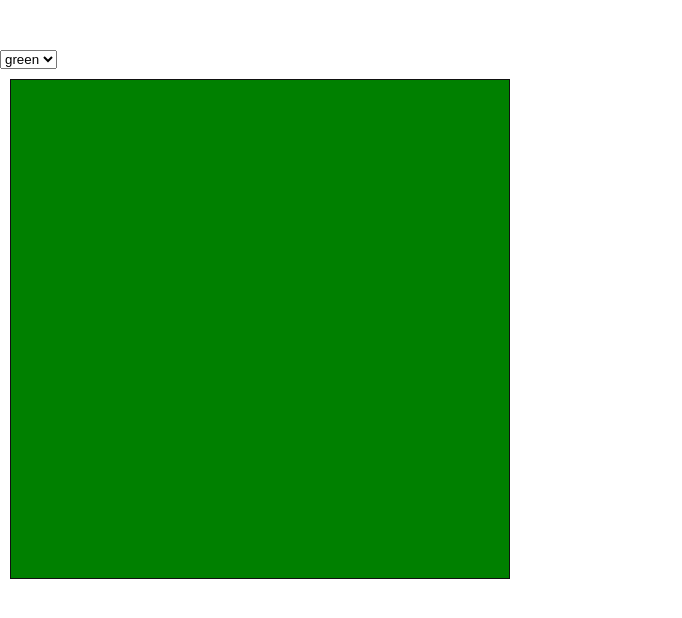
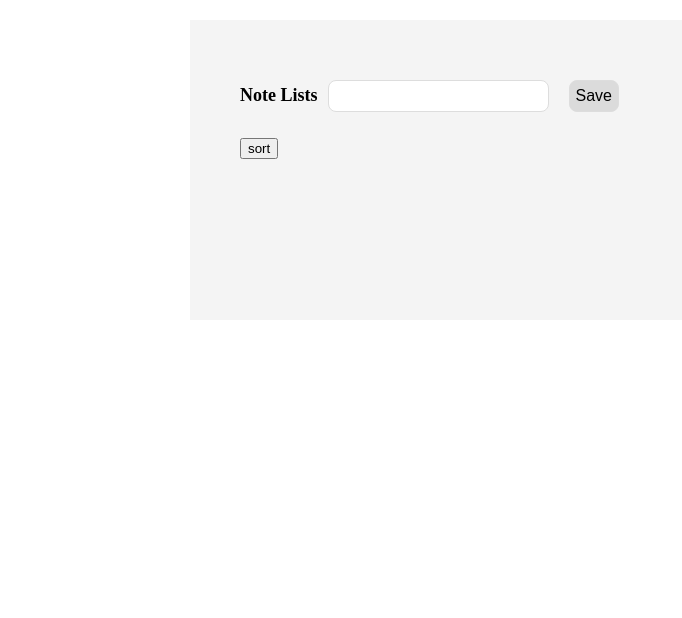
Before and after one commit to BrownEdgar/React_DESEMBER, a React (Vite) app: page / in a window 1280 px wide. Shown: the top 618 px of the page, without its empty margins (0-682 px from the left). Built offline with nearby package versions, Linux system fonts and the light colour scheme.

Commit message:
hWorck 04.09

```diff
--- a/package.json
+++ b/package.json
@@ -10,6 +10,7 @@
     "preview": "vite preview"
   },
   "dependencies": {
+    "bcrypt": "^6.0.0",
     "react": "^19.1.0",
     "react-dom": "^19.1.0",
     "sass": "^1.90.0"
--- a/src/main.jsx
+++ b/src/main.jsx
@@ -1,5 +1,5 @@
 import { createRoot } from 'react-dom/client'
 import './index.css'
-import App from './users/Hovhannes/TASCKS/tasck5/App'
+import App from './users/Hovhannes/TASCKS/hWorck04_09/App'
 
 createRoot(document.getElementById('root')).render(<App />)
--- /dev/null
+++ b/src/users/Hovhannes/TASCKS/hWorck04_09/App.jsx
@@ -0,0 +1,43 @@
+import { useState } from "react"
+import "./App.scss"
+
+
+export default function App() {
+  const [letrArr, setLetrArr] = useState([]);
+  const handleSubmit = (e) => {
+    e.preventDefault();
+    // const {noteText} = e.target;
+    const text = noteText.value;
+    if(!letrArr.includes(text)){
+      setLetrArr([...letrArr, text])
+    }else alert("is oll ready have a this word")
+  }
+  const DivSort = () => {
+    if(letrArr.length > 0){
+          <button onClick={() => setLetrArr(letrArr.toSorted())}> sort </button>
+    }
+  }
+
+  return <div className="App" onSubmit={handleSubmit}>
+    <form className="App__form">
+      <label htmlFor="sumNote">Note Lists</label>
+      <input type="text" id="noteText" name="noteText" />
+      <input type="submit" value="Save" />
+    </form>
+    <div className="App__listNote">
+      <ul>
+        {letrArr.map((elem) => {
+          return <div key={elem + "1"}>
+            <li key={elem}>{elem}</li>
+            <button onClick={() =>
+            setLetrArr(letrArr.filter(key => key !== elem)
+            )}>
+            delete</button>
+          </div>
+        })}
+      </ul>
+    </div>
+    <button className="sortButton" onClick={() => setLetrArr(letrArr.toSorted())}> sort</button>
+  </div>
+
+}
--- /dev/null
+++ b/src/users/Hovhannes/TASCKS/hWorck04_09/App.scss
@@ -0,0 +1,44 @@
+$app-bg: #f4f4f4;
+
+
+.App{
+  background-color: $app-bg;
+  margin: 20px auto;
+  width: 900px;
+  min-height: 300px;
+  padding: 50px;
+  &__form{
+    width: 100%;
+    & > input{
+      padding: 6px;
+      font-size: 16px;
+      border: 1px solid #ddd;
+      border-radius: 8px;
+      margin: 10px;
+      &[type="submit"]{
+        cursor: pointer;
+        transition: 0.1s;
+        background-color: #dbdbdb;
+        &:active{
+          scale: 0.98;
+          background-color: #cccccc;
+        }
+        &:hover{
+          background-color: #c7c7c7;
+        }
+      }
+    }
+    & > label{
+      font-size: 18px;
+      font-weight: 700;
+    }
+  }
+  &__listNote div{
+    // border: 1px solid black;
+    width: 50%;
+    margin: 10px auto;
+    display: flex;
+    justify-content:baseline;
+
+  }
+}
--- /dev/null
+++ b/src/users/Hovhannes/TASCKS/hWorck04_09/DivSort.jsx
@@ -0,0 +1 @@
+import {React} from "react";
```
Also changed, not shown: 1 other file (tests, documents, lock files or other folders).
